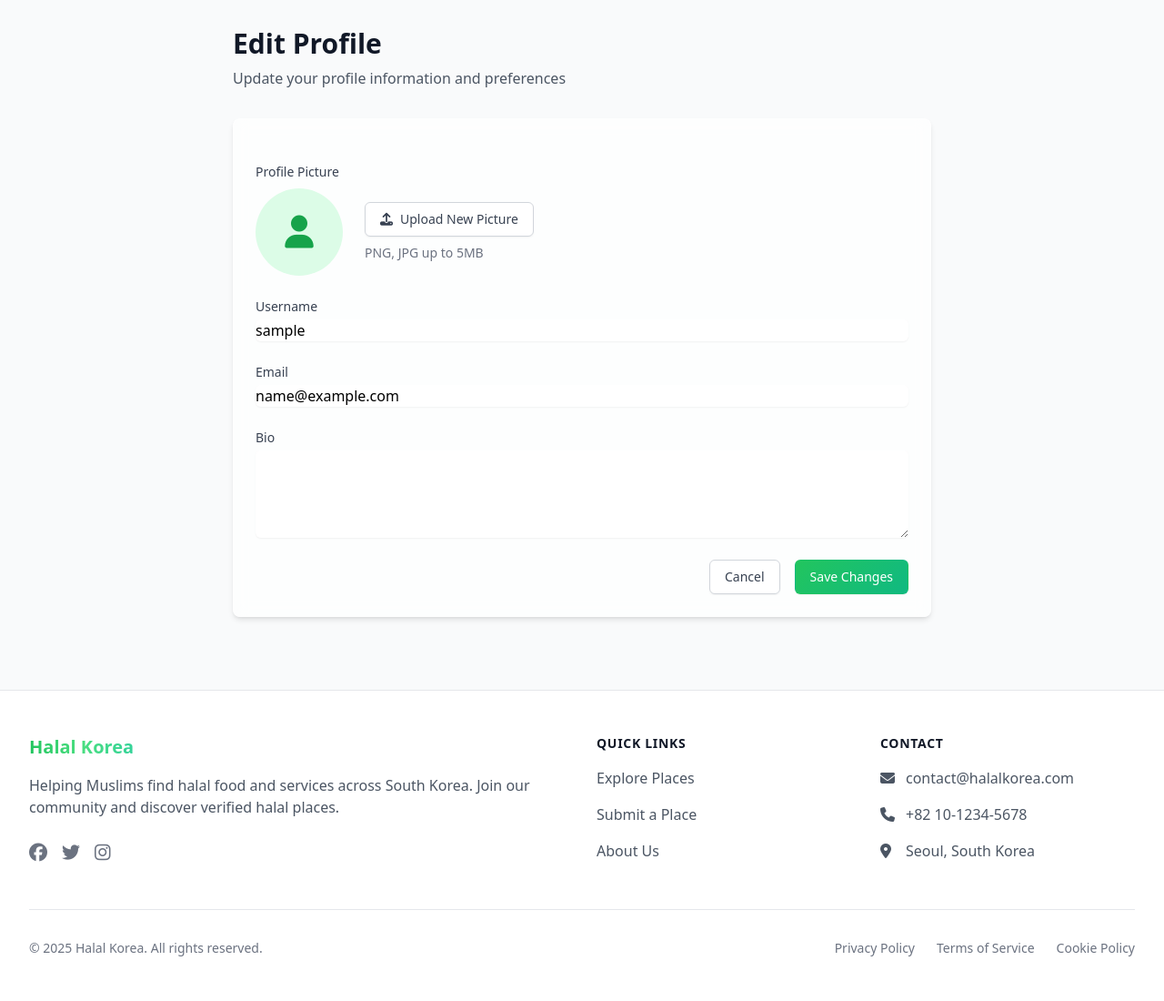
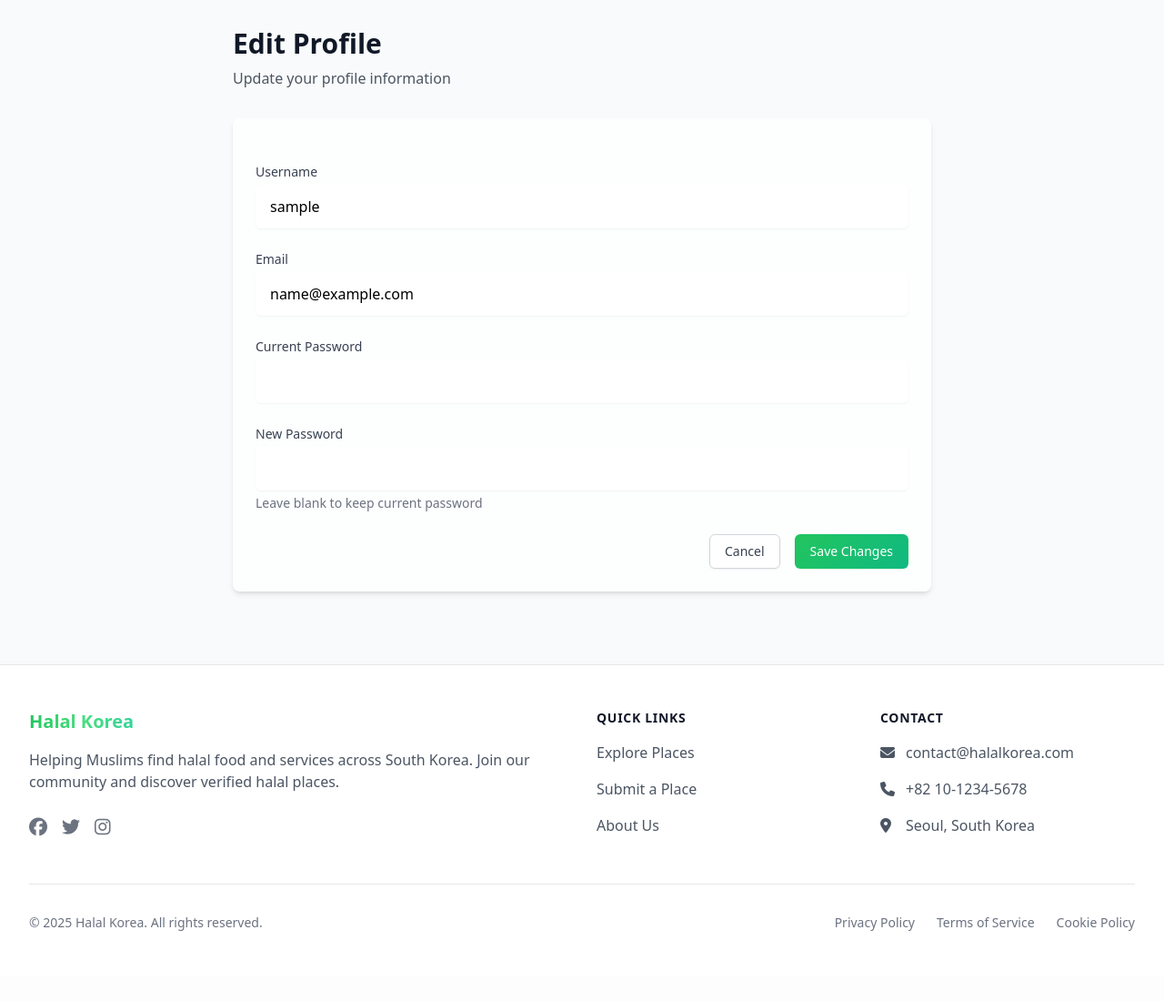
Before and after one commit to JavohirMX/halal-korea, a Django app: page /users/profile/edit/ in a window 1280 px wide. Shown: the part 66-1166 px from the top of the page at 91% size. After the commit the page ends 1089 px from the top, so only its background shows below. Run offline with Django 5.2, Linux system fonts and the light colour scheme; the visitor is signed in with stand-in values (Sample User, id 1); some libraries are stand-ins or nearby versions.

Commit message:
refactor profile edit form: remove avatar upload section and add password fields

```diff
--- a/users/templates/users/edit_profile.html
+++ b/users/templates/users/edit_profile.html
@@ -7,48 +7,13 @@
         <!-- Page Header -->
         <div class="mb-8">
             <h1 class="text-3xl font-bold text-gray-900 dark:text-white">Edit Profile</h1>
-            <p class="mt-2 text-gray-600 dark:text-gray-400">Update your profile information and preferences</p>
+            <p class="mt-2 text-gray-600 dark:text-gray-400">Update your profile information</p>
         </div>
 
         <!-- Form Container -->
         <div class="glass-card rounded-lg p-6">
-            <form method="POST" enctype="multipart/form-data" class="space-y-6">
+            <form method="POST" class="space-y-6">
                 {% csrf_token %}
-
-                <!-- Avatar Upload -->
-                <div>
-                    <label class="block text-sm font-medium text-gray-700 dark:text-gray-300 mb-2">
-                        Profile Picture
-                    </label>
-                    <div class="flex items-center space-x-6">
-                        <div class="flex-shrink-0">
-                            {% if user.profile.avatar %}
-                            <img src="{{ user.profile.avatar.url }}"
-                                 alt="{{ user.username }}"
-                                 class="h-24 w-24 rounded-full object-cover">
-                            {% else %}
-                            <div class="h-24 w-24 rounded-full bg-primary-100 dark:bg-primary-900/50 flex items-center justify-center">
-                                <i class="fas fa-user text-4xl text-primary-600 dark:text-primary-400"></i>
-                            </div>
-                            {% endif %}
-                        </div>
-                        <div>
-                            <label for="avatar-input"
-                                   class="cursor-pointer inline-flex items-center px-4 py-2 border border-gray-300 dark:border-gray-600 rounded-md shadow-sm text-sm font-medium text-gray-700 dark:text-gray-300 bg-white dark:bg-gray-800 hover:bg-gray-50 dark:hover:bg-gray-700">
-                                <i class="fas fa-upload mr-2"></i>
-                                Upload New Picture
-                            </label>
-                            <input type="file"
-                                   id="avatar-input"
-                                   name="avatar"
-                                   accept="image/*"
-                                   class="hidden">
-                            <p class="mt-2 text-sm text-gray-500 dark:text-gray-400">
-                                PNG, JPG up to 5MB
-                            </p>
-                        </div>
-                    </div>
-                </div>
 
                 <!-- Username -->
                 <div>
@@ -60,7 +25,7 @@
                            id="username"
                            value="{{ user.username }}"
                            required
-                           class="mt-1 block w-full rounded-md border-gray-300 dark:border-gray-600 dark:bg-gray-800 dark:text-white shadow-sm focus:border-primary-500 focus:ring-primary-500">
+                           class="mt-1 block w-full rounded-md border-gray-300 dark:border-gray-600 dark:bg-gray-800 dark:text-white shadow-sm focus:border-primary-500 focus:ring-primary-500 h-12 px-4 text-base">
                     {% if form.username.errors %}
                     <p class="mt-1 text-sm text-red-600 dark:text-red-400">{{ form.username.errors.0 }}</p>
                     {% endif %}
@@ -76,21 +41,42 @@
                            id="email"
                            value="{{ user.email }}"
                            required
-                           class="mt-1 block w-full rounded-md border-gray-300 dark:border-gray-600 dark:bg-gray-800 dark:text-white shadow-sm focus:border-primary-500 focus:ring-primary-500">
+                           class="mt-1 block w-full rounded-md border-gray-300 dark:border-gray-600 dark:bg-gray-800 dark:text-white shadow-sm focus:border-primary-500 focus:ring-primary-500 h-12 px-4 text-base">
                     {% if form.email.errors %}
                     <p class="mt-1 text-sm text-red-600 dark:text-red-400">{{ form.email.errors.0 }}</p>
                     {% endif %}
                 </div>
 
-                <!-- Bio -->
+                <!-- Current Password -->
                 <div>
-                    <label for="bio" class="block text-sm font-medium text-gray-700 dark:text-gray-300">
-                        Bio
+                    <label for="current_password" class="block text-sm font-medium text-gray-700 dark:text-gray-300">
+                        Current Password
                     </label>
-                    <textarea name="bio"
-                              id="bio"
-                              rows="4"
-                              class="mt-1 block w-full rounded-md border-gray-300 dark:border-gray-600 dark:bg-gray-800 dark:text-white shadow-sm focus:border-primary-500 focus:ring-primary-500">{{ user.profile.bio }}</textarea>
+                    <input type="password"
+                           name="current_password"
+                           id="current_password"
+                           required
+                           class="mt-1 block w-full rounded-md border-gray-300 dark:border-gray-600 dark:bg-gray-800 dark:text-white shadow-sm focus:border-primary-500 focus:ring-primary-500 h-12 px-4 text-base">
+                    {% if form.current_password.errors %}
+                    <p class="mt-1 text-sm text-red-600 dark:text-red-400">{{ form.current_password.errors.0 }}</p>
+                    {% endif %}
+                </div>
+
+                <!-- New Password -->
+                <div>
+                    <label for="new_password" class="block text-sm font-medium text-gray-700 dark:text-gray-300">
+                        New Password
+                    </label>
+                    <input type="password"
+                           name="new_password"
+                           id="new_password"
+                           class="mt-1 block w-full rounded-md border-gray-300 dark:border-gray-600 dark:bg-gray-800 dark:text-white shadow-sm focus:border-primary-500 focus:ring-primary-500 h-12 px-4 text-base">
+                    <p class="mt-1 text-sm text-gray-500 dark:text-gray-400">
+                        Leave blank to keep current password
+                    </p>
+                    {% if form.new_password.errors %}
+                    <p class="mt-1 text-sm text-red-600 dark:text-red-400">{{ form.new_password.errors.0 }}</p>
+                    {% endif %}
                 </div>
 
                 <!-- Submit Button -->
@@ -108,27 +94,4 @@
         </div>
     </div>
 </div>
-
-<script>
-    // Preview uploaded avatar
-    document.getElementById('avatar-input').addEventListener('change', function(e) {
-        const file = e.target.files[0];
-        if (file) {
-            const reader = new FileReader();
-            reader.onload = function(e) {
-                const img = document.querySelector('.h-24.w-24');
-                if (img.tagName === 'IMG') {
-                    img.src = e.target.result;
-                } else {
-                    const newImg = document.createElement('img');
-                    newImg.src = e.target.result;
-                    newImg.classList = img.classList;
-                    newImg.alt = 'Profile Picture';
-                    img.parentNode.replaceChild(newImg, img);
-                }
-            }
-            reader.readAsDataURL(file);
-        }
-    });
-</script>
 {% endblock %}
```
